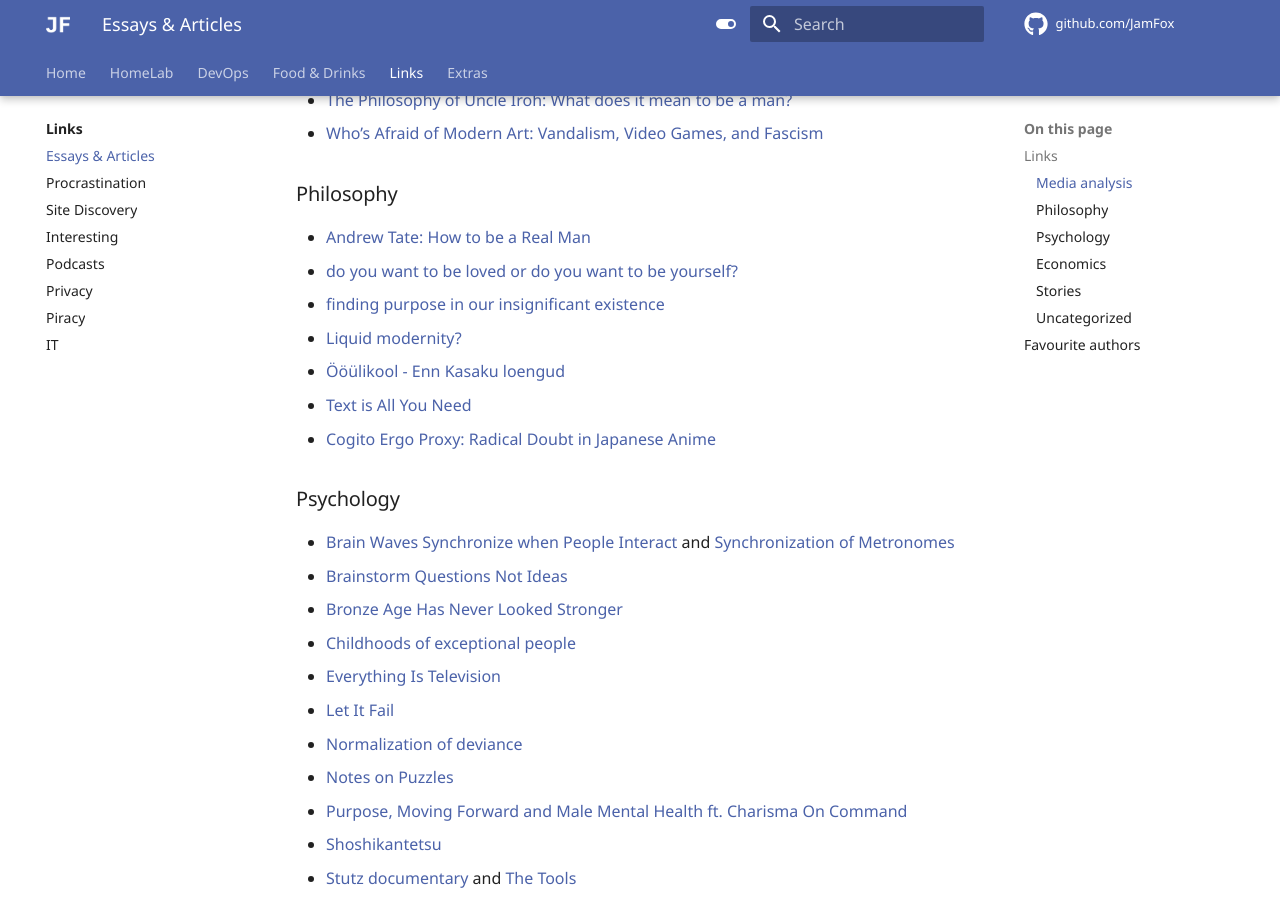
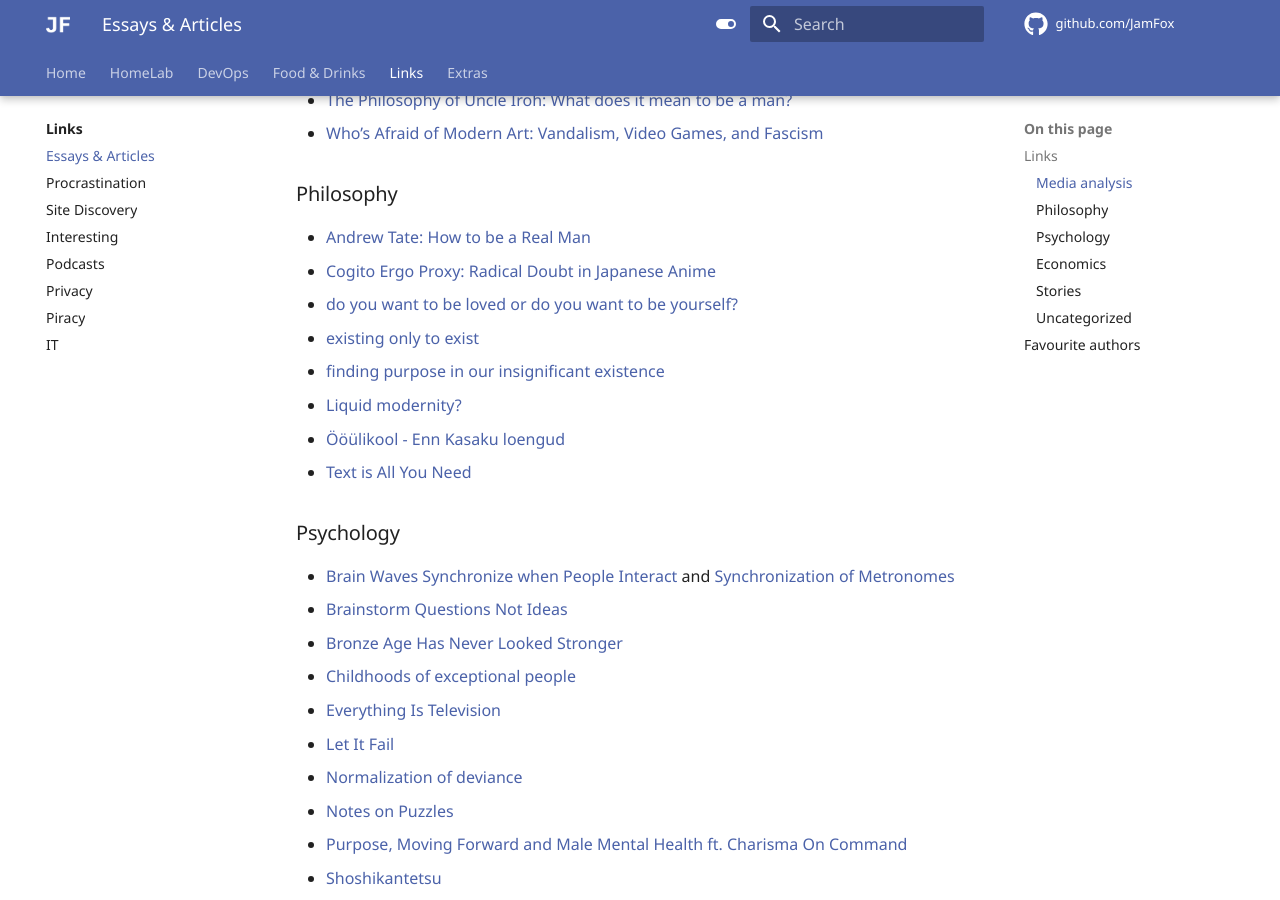
Before and after one commit to JamFox/docs.jamfox.dev, an MkDocs documentation site: the page built from docs/content/links/essays.md, in a window 1280 px wide and 900 px high, scrolled down 472 px. Built offline with MkDocs 1.6.1 and Material for MkDocs 9.7.7, drawn with Linux system fonts in a browser that asks for light colours; comment, search, counter and statistics services are not loaded.

Commit message:
add existing

```diff
--- a/docs/content/links/essays.md
+++ b/docs/content/links/essays.md
@@ -19,12 +19,13 @@ title: "Essays & Articles"
 ### Philosophy
 
 - [Andrew Tate: How to be a Real Man](https://www.youtube.com/watch?v=y6_TOFy3k6k)
+- [Cogito Ergo Proxy: Radical Doubt in Japanese Anime](https://youtu.be/HLaVk4PRN6g)
 - [do you want to be loved or do you want to be yourself?](https://youtu.be/3Y81L_CUV3M)
+- [existing only to exist](https://www.youtube.com/watch?v=rCb4K_tc9OY)
 - [finding purpose in our insignificant existence](https://youtu.be/qjvARuTSjqE)
 - [Liquid modernity?](https://understandingsociety.blogspot.com/2014/05/liquid-modernity.html)
 - [Ööülikool - Enn Kasaku loengud](http://www.ylikool.ee/et/13/enn_kasak)
 - [Text is All You Need](https://studio.ribbonfarm.com/p/text-is-all-you-need)
-- [Cogito Ergo Proxy: Radical Doubt in Japanese Anime](https://youtu.be/HLaVk4PRN6g)
 
 ### Psychology
 
```
